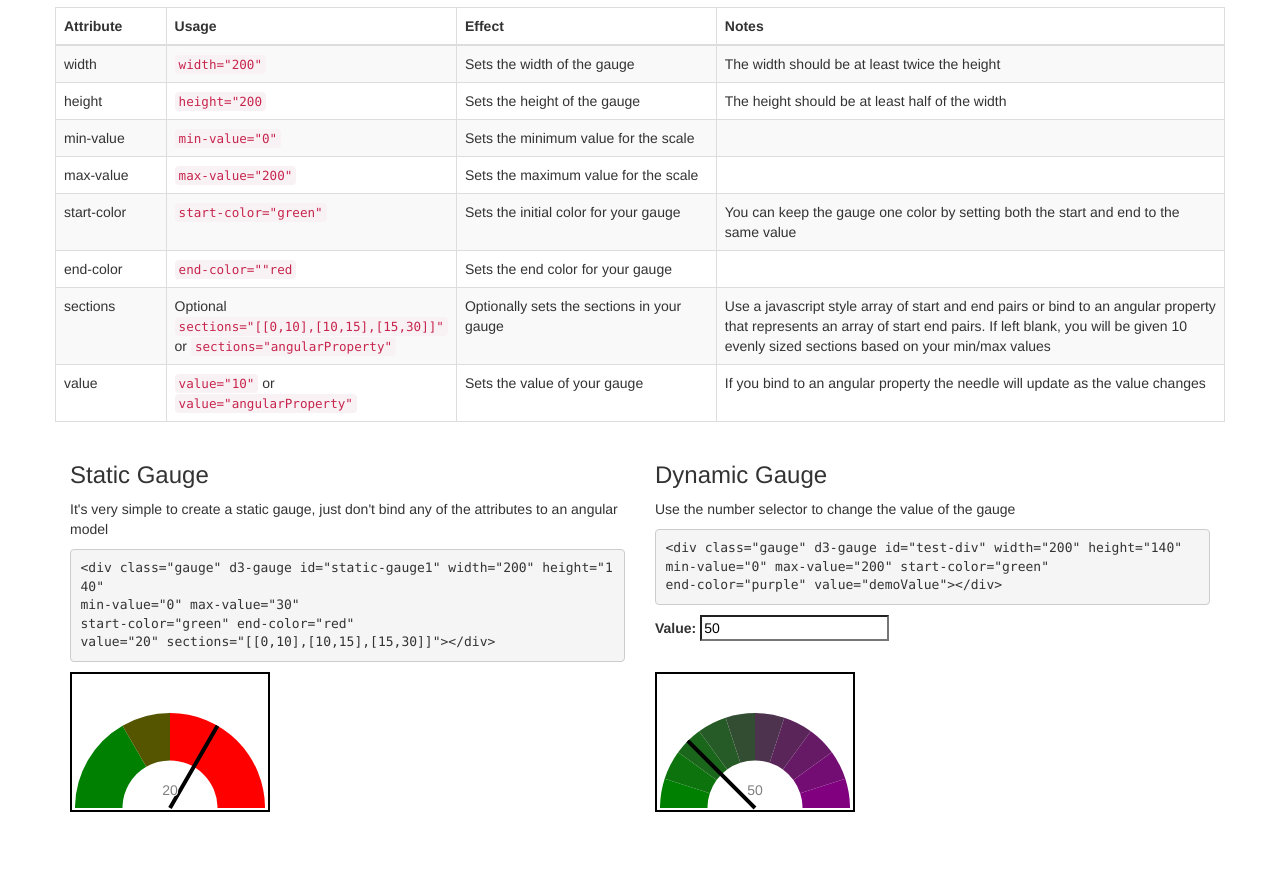
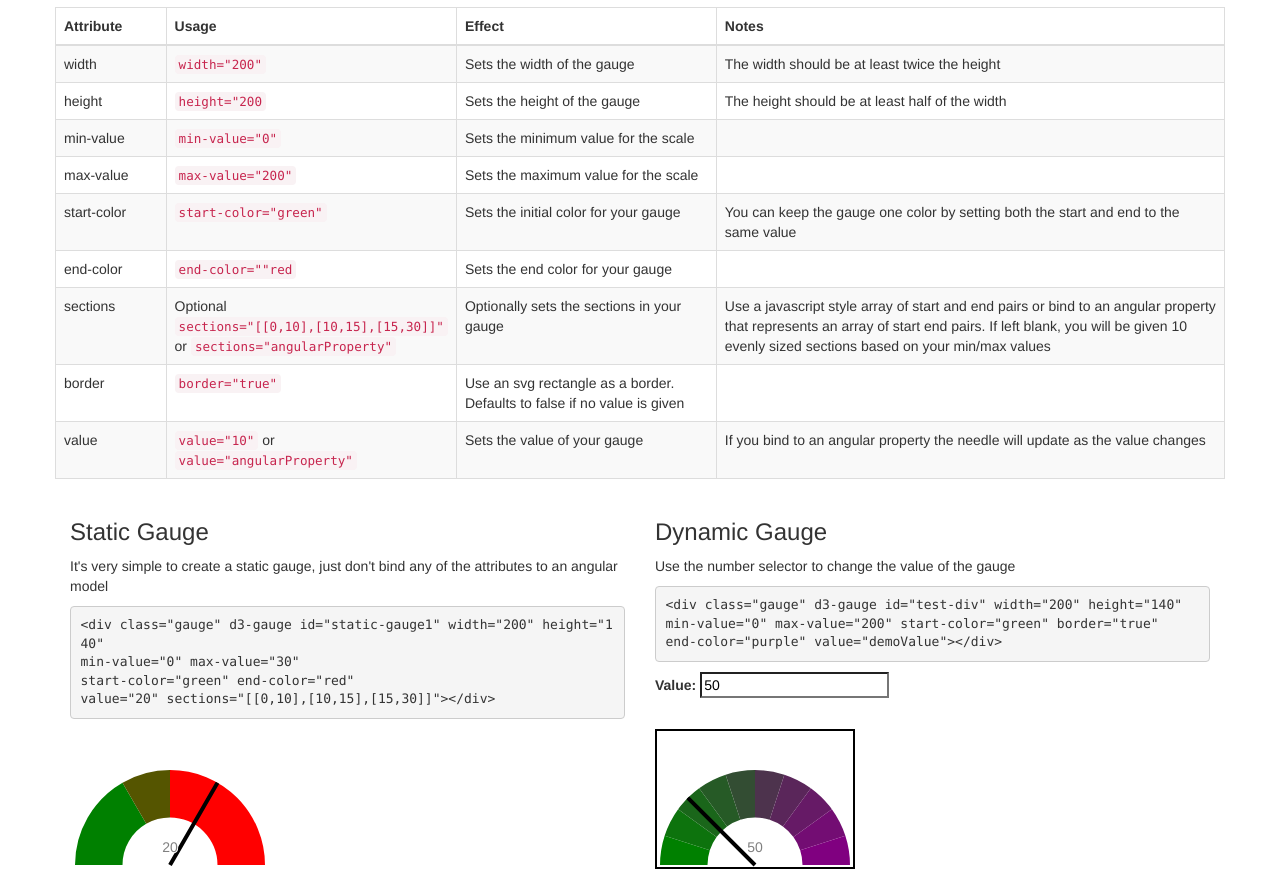
Before and after one commit to mfeckie/angular-d3-gauge, a website: page app/index.html in a window 1280 px wide. Shown: the part 212-1086 px from the top of the page. Before the commit the page ends 1029 px from the top, so only its background shows below. Drawn offline with nearby package versions, Linux system fonts and the light colour scheme; some packages are replaced by stand-ins of ours.

Commit message:
Border now configurable via directive

```diff
--- a/app/index.html
+++ b/app/index.html
@@ -96,6 +96,12 @@
                     </td>
                 </tr>
                 <tr>
+                    <td>border</td>
+                    <td><code>border="true"</code></td>
+                    <td>Use an svg rectangle as a border. Defaults to false if no value is given</td>
+                    <td></td>
+                </tr>
+                <tr>
                     <td>value</td>
                     <td><code>value="10"</code> or <code>value="angularProperty"</code></td>
                     <td>Sets the value of your gauge</td>
@@ -123,7 +129,7 @@
                 <p>Use the number selector to change the value of the gauge</p>
 <pre>
 &lt;div class="gauge" d3-gauge id="test-div" width="200" height="140"
-min-value="0" max-value="200" start-color="green"
+min-value="0" max-value="200" start-color="green" border="true"
 end-color="purple" value="demoValue"&gt;&lt;/div&gt;
 </pre>
                 <div class="form-group">
@@ -140,7 +146,7 @@ end-color="purple" value="demoValue"&gt;&lt;/div&gt;
             </div>
             <div class="col-lg-6 col-md-6">
                 <div class="gauge" d3-gauge id="test-div" width="200" height="140" min-value="0" max-value="200"
-                     start-color="green"
+                     start-color="green" border="true"
                      end-color="purple" value="demoValue"></div>
             </div>
         </div>
--- a/app/scripts/directives/d3GaugeDirective.js
+++ b/app/scripts/directives/d3GaugeDirective.js
@@ -13,7 +13,8 @@ angular.module('d3GaugeDirective', [])
           startColor: '@',
           endColor: '@',
           value: '=',
-          sections: '='
+          sections: '=',
+          border: '='
         },
         template: '<div id={{id}}-d3-gauge class="d3-gauge"></div>',
         link: function (scope) {
@@ -25,7 +26,8 @@ angular.module('d3GaugeDirective', [])
             maxValue: scope.maxValue,
             colorStart: scope.startColor,
             colorEnd: scope.endColor,
-            inputSections: scope.sections
+            inputSections: scope.sections,
+            border: scope.border === true ? true : false
           };
           var gauge = new D3Gauge(config, parseInt(scope.value));
 
```
Also changed, not shown: test/spec/directives/d3GaugeDirectiveSpec.js (+2 -1 lines), README.md.
